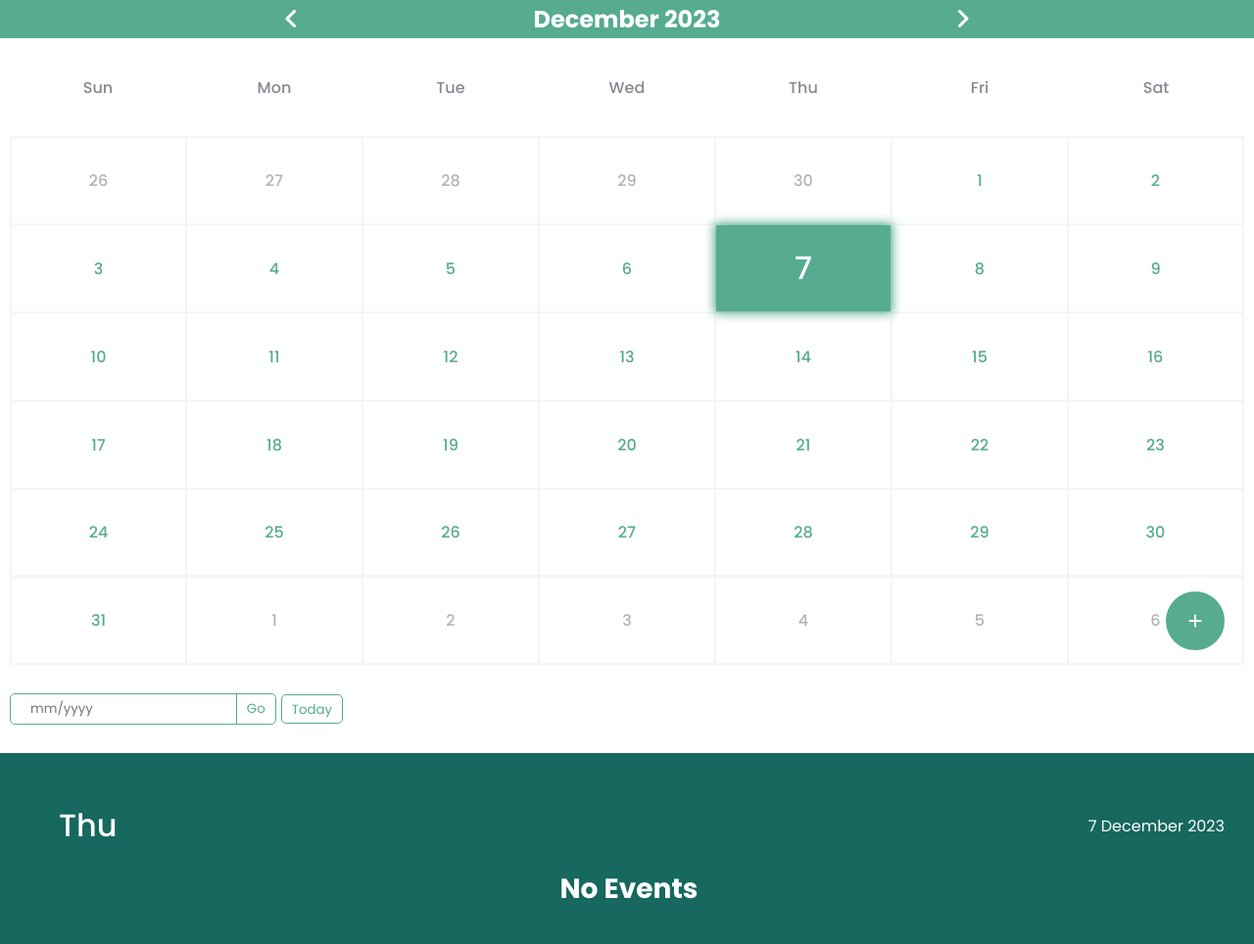
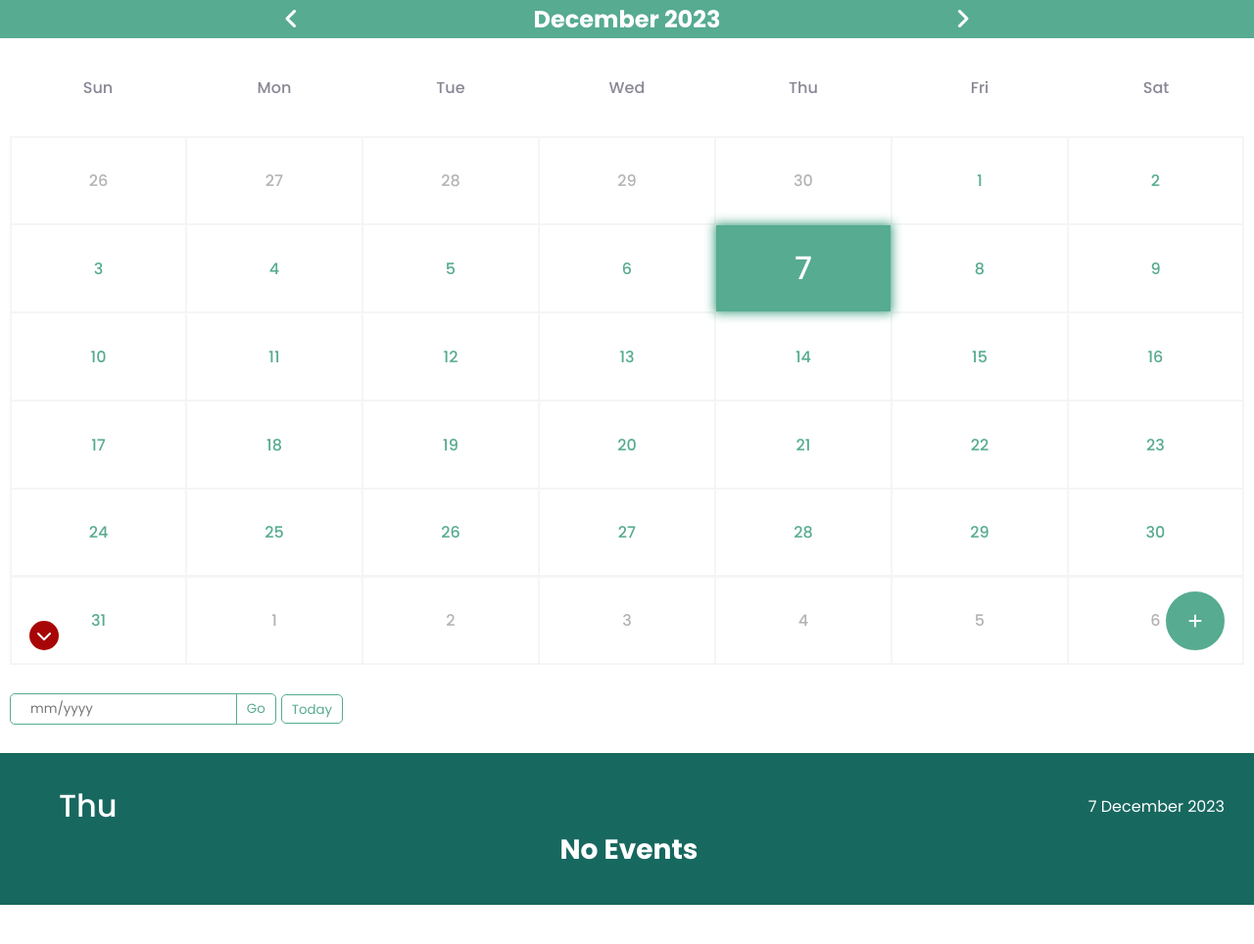
Before and after one commit to ridia6390/fyp_calventer, a PHP site: page /calventer/calendar.php in a window 1280 px wide. Shown: the part 126-1090 px from the top of the page at 98% size. After the commit the page ends 1050 px from the top, so only its background shows below. Run offline with PHP 8.4, Linux system fonts and the light colour scheme.

Commit message:
scroll icon

```diff
--- a/calendar.php
+++ b/calendar.php
@@ -1,24 +1,16 @@
 <!DOCTYPE html>
 <html lang="en">
+
 <head>
   <meta charset="UTF-8" />
   <meta http-equiv="X-UA-Compatible" content="IE=edge" />
   <meta name="viewport" content="width=device-width, initial-scale=1.0" />
-    <meta
-      name="description"
-      content="Stay organized with our user-friendly Calendar featuring events, reminders, and a customizable interface. Built with HTML, CSS, and JavaScript. Start scheduling today!"
-    />
-    <meta
-      name="keywords"
-      content="calendar, events, reminders, javascript, html, css, open source coding"
-    />
-    <link
-      rel="stylesheet"
-      href="https://cdnjs.cloudflare.com/ajax/libs/font-awesome/6.2.0/css/all.min.css"
+  <meta name="description"
+    content="Stay organized with our user-friendly Calendar featuring events, reminders, and a customizable interface. Built with HTML, CSS, and JavaScript. Start scheduling today!" />
+  <meta name="keywords" content="calendar, events, reminders, javascript, html, css, open source coding" />
+  <link rel="stylesheet" href="https://cdnjs.cloudflare.com/ajax/libs/font-awesome/6.2.0/css/all.min.css"
     integrity="sha512-xh6O/CkQoPOWDdYTDqeRdPCVd1SpvCA9XXcUnZS2FmJNp1coAFzvtCN9BmamE+4aHK8yyUHUSCcJHgXloTyT2A=="
-      crossorigin="anonymous"
-      referrerpolicy="no-referrer"
-    />
+    crossorigin="anonymous" referrerpolicy="no-referrer" />
   <link rel="stylesheet" href="style/calendar.css" />
   <title>Calendar</title>
 
@@ -33,11 +25,12 @@
     <nav class="navbar">
       <a href="home.php">Home</a>
       <a href="calender.php" class="calendar-active">Calender</a>
-      <a href="events.php" >Events</a>
+      <a href="events.php">Events</a>
       <a href="contact.php">Contact</a>
     </nav>
   </header>
 </head>
+
 <body>
   <div class="container">
     <div class="left">
@@ -66,6 +59,9 @@
         </div>
       </div>
 
+
+
+
       <div class="right">
         <div class="today-date">
           <div class="event-day">wed</div>
@@ -79,31 +75,25 @@
           </div>
           <div class="add-event-body">
             <div class="add-event-input">
-                <input
-                  type="text"
-                  placeholder="Event Name"
-                  class="event-name"
-                />
+              <input type="text" placeholder="Event Name" class="event-name" />
             </div>
             <div class="add-event-input">
-                <input
-                  type="text"
-                  placeholder="Event Time From"
-                  class="event-time-from"
-                />
+              <input type="text" placeholder="Event Time From" class="event-time-from" />
             </div>
             <div class="add-event-input">
-                <input
-                  type="text"
-                  placeholder="Event Time To"
-                  class="event-time-to"
-                />
+              <input type="text" placeholder="Event Time To" class="event-time-to" />
             </div>
           </div>
           <div class="add-event-footer">
             <button class="add-event-btn">Add Event</button>
           </div>
         </div>
+      </div>
+      <div id="scroll-to-bottom" class="scroll-arrow">
+        <i class="fas fa-chevron-down"></i>
+      </div>
+      <div id="scroll-to-top" class="scroll-arrow">
+        <i class="fas fa-chevron-up"></i>
       </div>
       <button class="add-event">
         <i class="fas fa-plus"></i>
@@ -112,4 +102,5 @@
   </div>
   <script src="js/calendar.js"></script>
 </body>
+
 </html>
--- a/login.php
+++ b/login.php
@@ -43,8 +43,7 @@ session_start();
       } else {
         ?>
         <header>Login</header>
-        <header2>We're Here For You! Be The Admin Of Your Event Calendar
-          Today</header2>
+        <header2> Admin please enter from here towards your Event Calendar</header2>
         <form action="" method="post">
           <div class="field input">
             <label for="email">Email</label>
@@ -66,7 +65,7 @@ session_start();
 
 
           <div class="link-three">
-            Not a club admin ? <a href="home.php"> view only</a>
+            Not an admin ? <a href="home.php"> view only</a>
           </div>
 
           <div class="separator">
--- a/style/calendar.css
+++ b/style/calendar.css
@@ -122,7 +122,6 @@
   transition: background 0.5s;
   text-decoration: none;
 }
-
 
 .navbar.scrolled {
   background-color: #333;
@@ -365,8 +364,8 @@ body {
   justify-content: space-between;
   padding: 0 40px;
   padding-left: 70px;
-  margin-top: 50px;
-  margin-bottom: 20px;
+  margin-top: 30px;
+  /* margin-bottom: 20px; */
   text-transform: capitalize;
 }
 .today-date .event-day {
@@ -471,6 +470,33 @@ body {
   background-color: transparent;
   cursor: pointer;
 } */
+
+.scroll-arrow {
+  position: fixed;
+  bottom: 10px;
+  left: 30px;
+  display: flex;
+  width: 30px;
+  height: 30px;
+  align-items: center;
+  justify-content: center;
+  font-size: 1rem;
+  color: #ffffff;
+  background-color: #a80606;
+
+  border-radius: 50%;
+  cursor: pointer;
+  transition: background-color 0.3s ease;
+}
+
+.scroll-arrow:hover {
+  background-color: #555;
+}
+
+#scroll-to-top {
+  bottom: auto;
+  top: 20px;
+}
 
 .add-event {
   position: fixed;
@@ -666,23 +692,3 @@ body {
     padding: 20px;
   }
 }
-
-.credits {
-  position: absolute;
-  bottom: 0;
-  left: 0;
-  right: 0;
-  text-align: center;
-  padding: 10px;
-  font-size: 12px;
-  color: #fff;
-  background-color: #b38add;
-}
-.credits a {
-  color: #fff;
-  text-decoration: none;
-  font-weight: 600;
-}
-.credits a:hover {
-  text-decoration: underline;
-}
```
Lines whose indentation alone changed are shown as unchanged.
